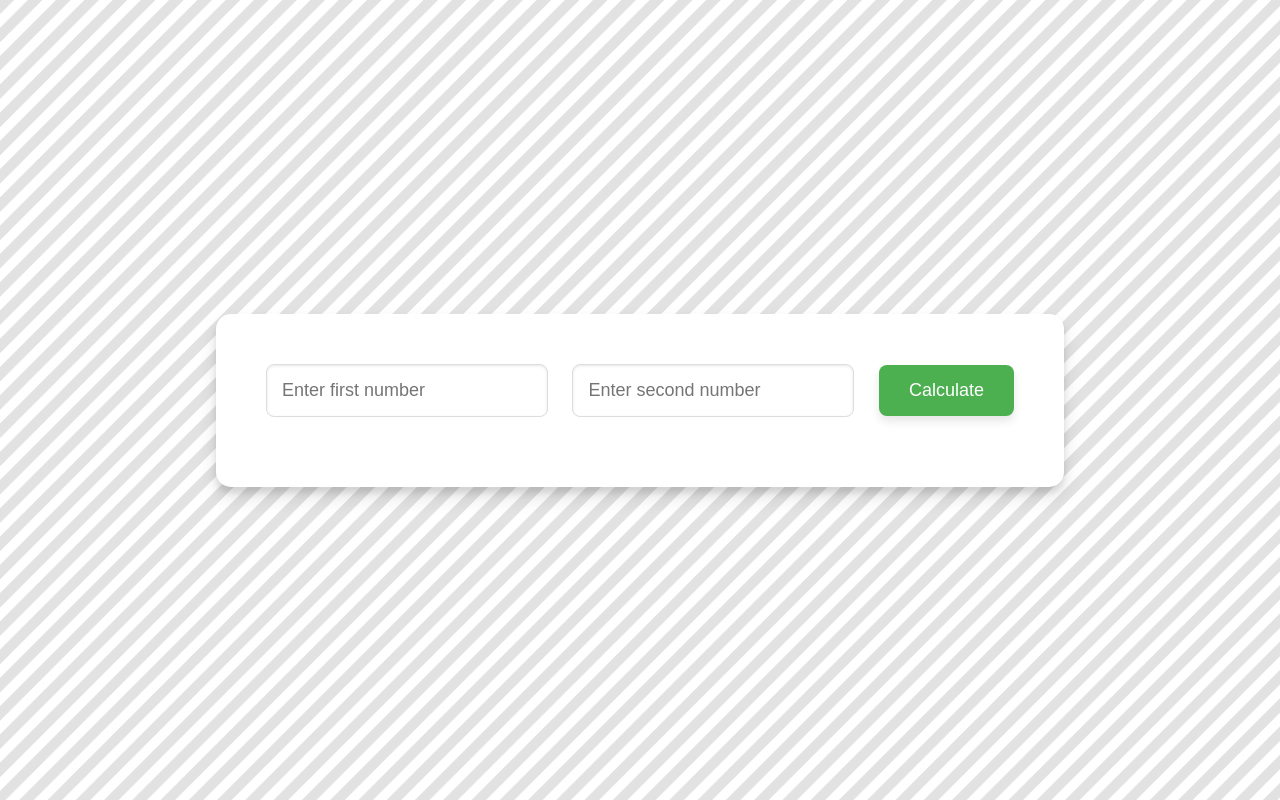
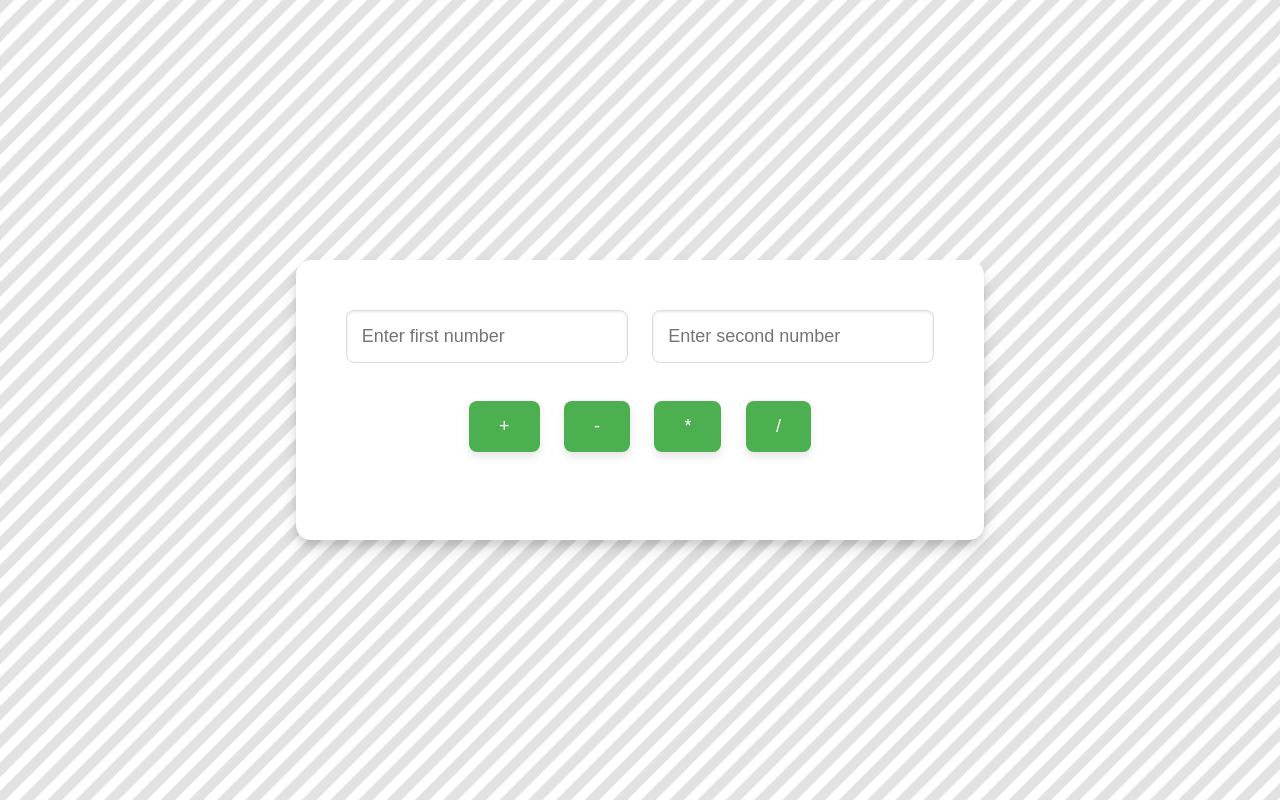
Before and after one commit to Fatma-Ezz/simple-calculator, a plain HTML site: page index.html in a window 1280 px wide. Drawn offline with Linux system fonts and the light colour scheme.

Commit message:
Update index.html

```diff
--- a/index.html
+++ b/index.html
@@ -10,7 +10,12 @@
     <div id="calculator-container">
         <input type="number" id="num1" placeholder="Enter first number">
         <input type="number" id="num2" placeholder="Enter second number">
-        <button onclick="calculate()">Calculate</button>
+        <br><br>
+        <button onclick="calculate('add')">+</button>
+        <button onclick="calculate('subtract')">-</button>
+        <button onclick="calculate('multiply')">*</button>
+        <button onclick="calculate('divide')">/</button>
+        <br><br>
         <div id="result"></div>
     </div>
     <script src="script.js"></script>
```
